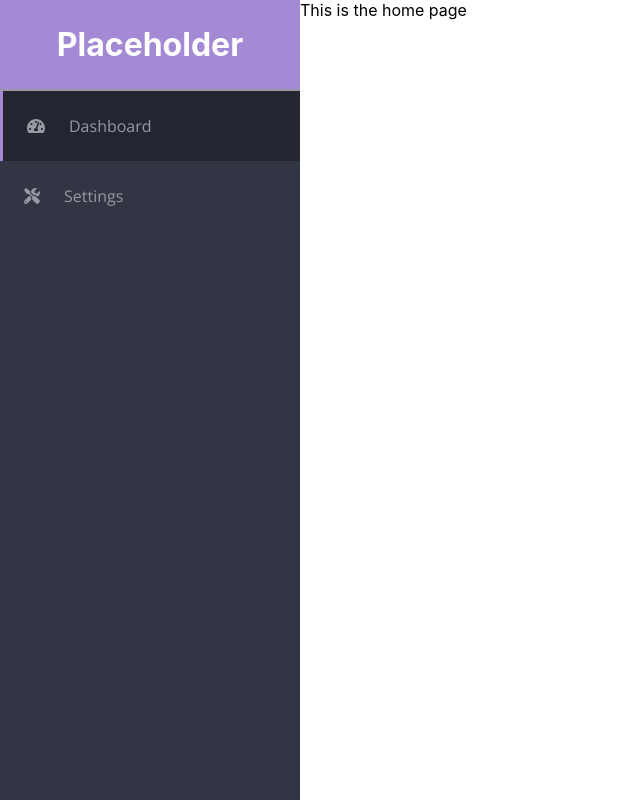
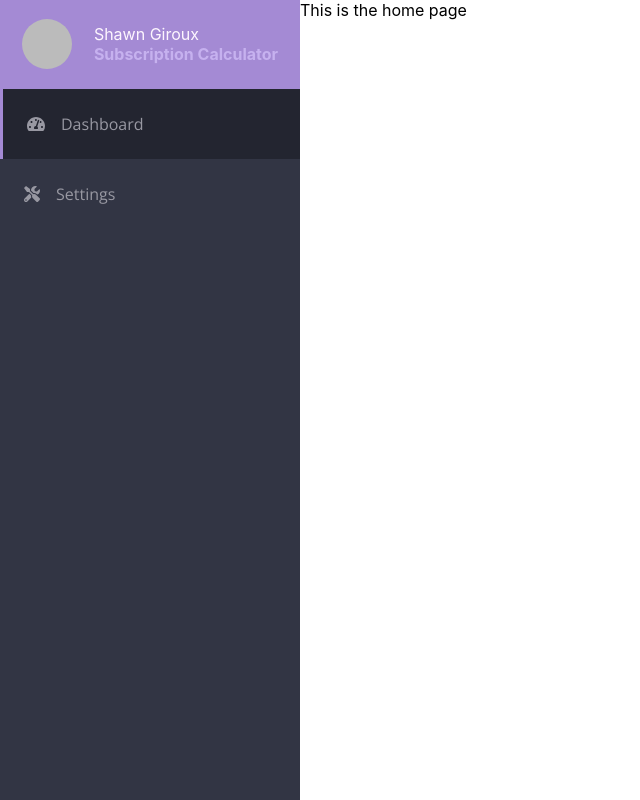
Before and after one commit to shawngiroux/subscription-dashboard, a React (Create React App) app in the folder dashboard/: page / in a window 1280 px wide. Shown: the whole page, without its empty margins (0-640 px from the left). Built offline with nearby package versions, Linux system fonts and the light colour scheme.

Commit message:
Modified sidebar header for username, icon, and app name

```diff
--- a/dashboard/src/Components/sidebar/Sidebar.css
+++ b/dashboard/src/Components/sidebar/Sidebar.css
@@ -1,7 +1,8 @@
  @import url('https://fonts.googleapis.com/css?family=Open+Sans');
 
  .Sidebar {
-    width: 300px;
+    width: 100%;
+    max-width: 300px;
     flex-direction: column;
     justify-content: flex-start;
     background-color: #323544;
@@ -9,13 +10,36 @@
 
 .Sidebar .header {
     height: 100px;
+    flex-direction: row;
+    justify-content: space-evenly;
+    align-items: center;
+    background-color: #A48AD4;
+}
+
+.Sidebar .header .profile-icon {
+  height: 50px;
+  width: 50px;
+  background-color: #bbb;
+  border-radius: 50%;
+}
+
+.Sidebar .header .user-info {
+    flex-direction: column;
     justify-content: center;
-    align-items: center;
-    font-size: 2em;
+    align-items: flex-start;
+}
+
+.Sidebar .header .user-info span {
+    font-size: 1em;
+}
+
+.Sidebar .header .user-name {
+    color: #FDF6FE;
+}
+
+.Sidebar .header .app-name {
     font-weight: bold;
-    color: white;
-    background-color: #A48AD4;
-    border-bottom: 2px #9898A2 solid;
+    color: #C6B1Ef;
 }
 
 .Sidebar ul {
@@ -31,9 +55,6 @@
 
 
 .Sidebar ul li  {
-    /*padding-top: 1.5em;
-    padding-bottom: 1.5em;
-    padding-left: 1.5em;*/
     list-style-type: none;
 }
 
@@ -44,7 +65,7 @@
 
 .Sidebar ul li svg {
     margin-left: 1.5em;
-    margin-right: 1.5em;
+    margin-right: 1em;
 }
 
 .Sidebar ul li a {
--- a/dashboard/src/Components/sidebar/Sidebar.js
+++ b/dashboard/src/Components/sidebar/Sidebar.js
@@ -13,7 +13,11 @@ class Sidebar extends React.Component {
     return (
       <div className="Sidebar">
           <div className="header">
-            Placeholder
+            <span className="profile-icon"></span>
+            <div className="user-info">
+              <span className="user-name">Shawn Giroux</span>
+              <span className="app-name">Subscription Calculator</span>
+            </div>
           </div>
           <ul>
             <li className={this.getNavLinkClass("/")}>
```
